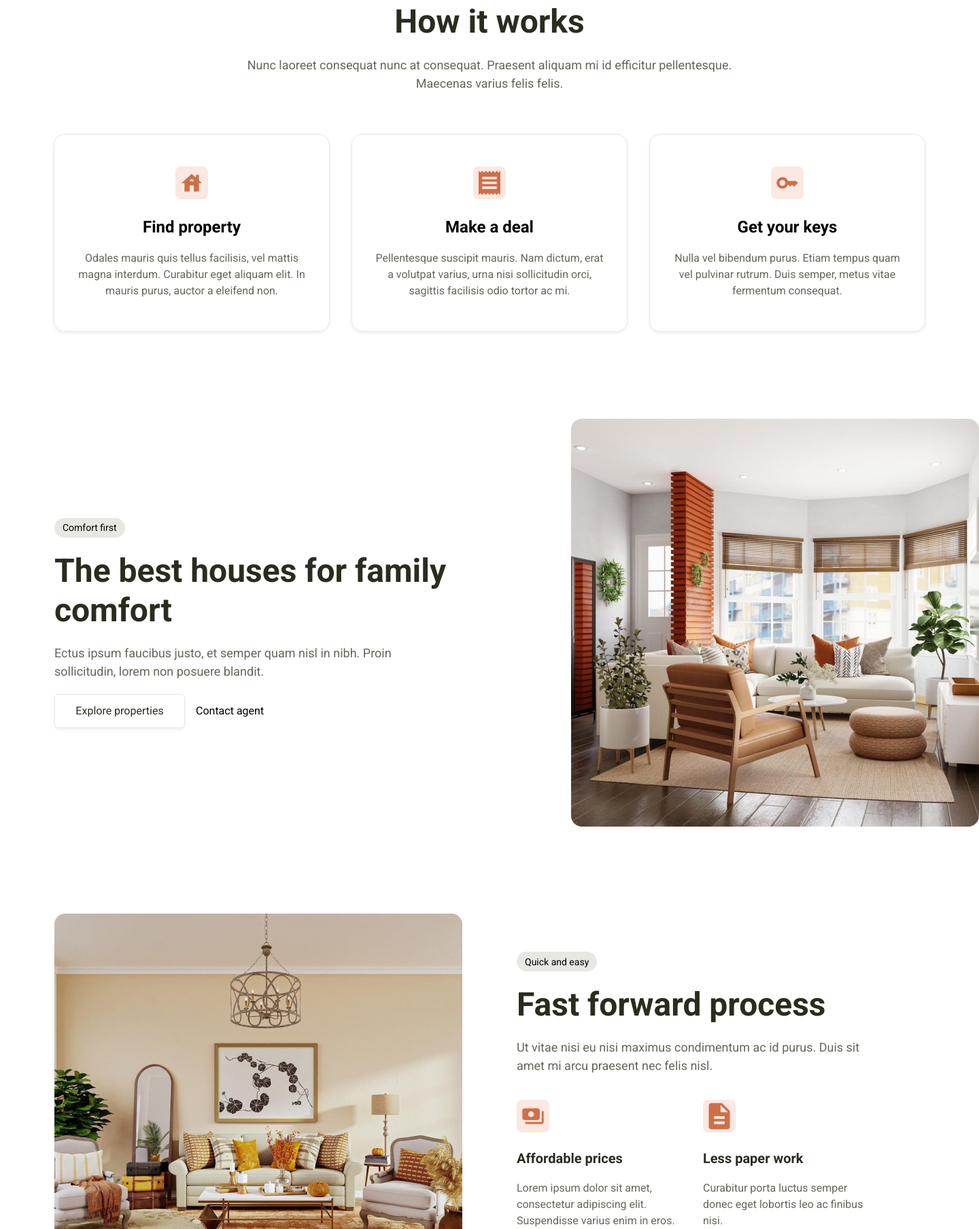
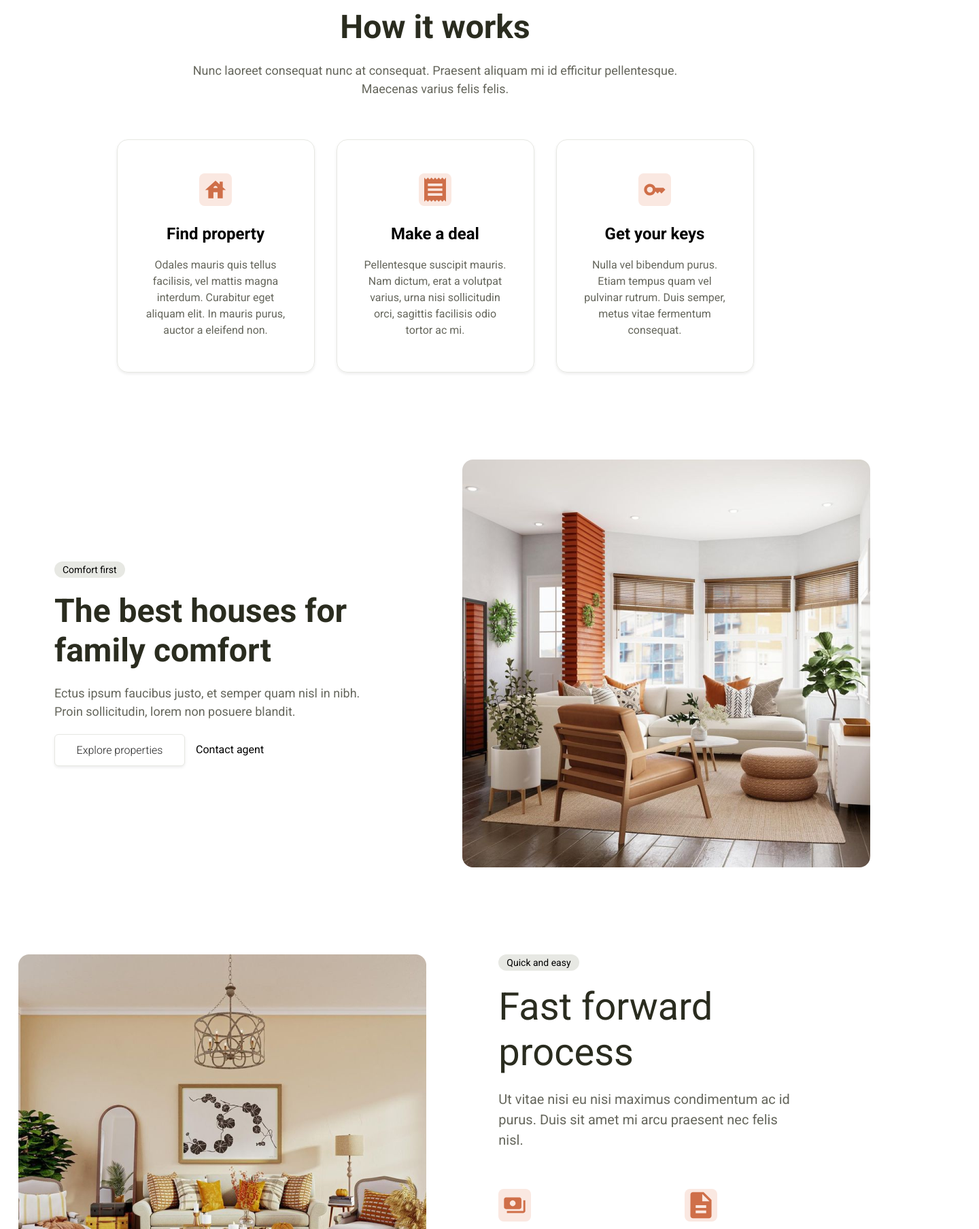
Before and after one commit to romandarmosyuk/FirstProject, a plain HTML site: page index.html in a window 1280 px wide. Shown: the part 992-2800 px from the top of the page at 68% size, 1440 px wide, since content can reach past the window. Drawn offline with Linux system fonts and the light colour scheme.

Commit message:
BEM and refactoring before houses_area

```diff
--- a/css/style.css
+++ b/css/style.css
@@ -5,7 +5,6 @@
 }
 
 body {
-  width: 1440px;
   display: flex;
   flex-direction: column;
   font-family: "Roboto";
@@ -17,20 +16,27 @@ body {
 
 .wrapper {
   display: flex;
-  width: 1280px;
+  max-width: 1280px;
   margin: 0 auto;
+}
+
+.header__wrapper {
+  justify-content: space-between;
   align-items: center;
 }
 
 .button {
-  background: #cf6f49;
-  border: 1px solid #cf6f49;
-  border-radius: 6px;
   display: flex;
   align-items: center;
   justify-content: center;
-  padding: 5px 10px;
   font-weight: 300;
+  background: white;
+  border-radius: 6px;
+}
+
+.button_orange {
+  background: #cf6f49;
+  border: 1px solid #cf6f49;
   color: white;
 }
 
@@ -48,8 +54,11 @@ body {
   border-radius: 35%;
 }
 
+.menu {
+  display: flex;
+}
+
 .header__menu {
-  display: flex;
   gap: 32px;
   margin-right: 25px;
 }
@@ -70,39 +79,39 @@ body {
 .menu__link div {
   display: flex;
 }
-.menu__list-item {
-  list-style-type: none;
-}
 
 .header__button_cart {
   margin-right: 16px;
-  background: white;
   border: 1px solid #e7e8e3;
+  box-shadow: 0px 2px 4px rgba(0, 0, 0, 0.08);
   gap: 5px;
   color: #222;
 }
 
-.header__cart {
-  display: flex;
-  align-items: center;
-
-  border: 1px solid #e7e8e3;
-
-  box-shadow: 0px 2px 4px rgba(0, 0, 0, 0.08);
-  border-radius: 6px;
+.header__button {
+  padding: 9px 21px;
 }
 
-.info_wrapper {
+.intro__wrapper {
   display: flex;
-  height: 686px;
+  min-height: 686px;
+  margin-bottom: 67px;
 }
 
-.info__block_wrapper {
+.intro__block_wrapper {
   display: flex;
   flex-direction: column;
   justify-content: space-between;
-  width: 50%;
+  max-width: 50%;
   background: #f5f5f2;
+}
+
+.imain_img {
+  max-width: 50%;
+  background-image: url("main_img.jpg");
+  background-size: 720px 686px;
+  background-position: center;
+  background-color: #c86b46;
 }
 
 .geometry_block {
@@ -110,8 +119,8 @@ body {
 }
 
 .geometry {
-  width: 135px;
-  height: 147px;
+  max-width: 135px;
+  max-height: 147px;
 }
 
 .transform_block {
@@ -122,7 +131,7 @@ body {
   transform: scale(-1, -1);
 }
 
-.info__block {
+.info_block {
   display: flex;
   flex-direction: column;
   justify-content: center;
@@ -136,73 +145,70 @@ body {
   align-items: center;
   justify-content: center;
   padding: 4px 12px;
-  height: 29px;
   background: #e7e8e3;
   border-radius: 32px;
   font-weight: 400;
   font-size: 14px;
 }
 
-.info__block h1 {
+.info_block h1 {
   font-weight: 400;
   font-size: 56px;
   line-height: 67px;
   color: #2a2c1f;
 }
 
-.info__block p {
-  width: 500px;
+.info_block p {
+  max-width: 500px;
   color: #65665c;
   font-weight: 400;
   font-size: 20px;
   line-height: 30px;
 }
 
-.info__search {
+.intro__search {
   display: flex;
-  width: 480px;
-  height: 50px;
+  flex-wrap: wrap;
+  gap: 16px;
+  width: 100%;
 }
 
-.search__form {
-  display: flex;
-  width: 310px;
-  padding: 9px 19px;
-  margin-right: 16px;
+.button_search {
+  justify-content: flex-start;
+  width: 60%;
   border: 1px solid #e7e8e3;
   box-shadow: 0px 2px 4px rgba(0, 0, 0, 0.08);
-  border-radius: 6px;
-  align-items: center;
   gap: 18px;
-  font-weight: 400;
   font-size: 20px;
   line-height: 30px;
   color: #65665c;
-  background: #ffffff;
 }
 
-.search__form img {
+.button_search img {
   width: 18px;
   height: 18px;
 }
 
 .search__button {
-  width: 154px;
+  max-width: 154px;
   height: 50px;
   font-weight: 400;
   font-size: 20px;
   line-height: 30px;
 }
 
+.intro__button {
+  padding: 9px 18px;
+}
+
 .range_logo {
-  height: 118px;
-  align-items: flex-end;
+  display: flex;
   margin-bottom: 125px;
+  align-items: center;
 }
 
 .range_logo span {
-  width: 243px;
-  height: 54px;
+  max-width: 243px;
   margin-right: auto;
   font-weight: 400;
   font-size: 18px;
@@ -215,12 +221,13 @@ body {
   height: 54px;
 }
 
-.content_box {
+.procedure {
   flex-direction: column;
+  align-items: center;
   margin-bottom: 128px;
 }
 
-.content_box h1 {
+.procedure h1 {
   margin-bottom: 21px;
   font-weight: 700;
   font-size: 48px;
@@ -228,8 +235,8 @@ body {
   color: #2a2c1f;
 }
 
-.content_box > p {
-  width: 754px;
+.procedure > p {
+  max-width: 754px;
   margin-bottom: 61px;
   font-weight: 400;
   font-size: 18px;
@@ -238,26 +245,26 @@ body {
   text-align: center;
 }
 
-.content_box__procedure {
+.procedure__catalog {
   display: grid;
   grid-template-columns: repeat(3, 1fr);
-  grid-template-areas: "grid grid grid";
+  grid-template-areas: "procedure__card procedure__card procedure__card";
   column-gap: 32px;
 }
 
-.grid {
+.procedure__card {
   display: flex;
   flex-direction: column;
-  justify-content: center;
+  justify-content: space-between;
   align-items: center;
-  height: 291px;
-  padding: 0 33px;
+  max-width: 291px;
+  padding: 49px 33px;
   border: 1px solid #e7e8e3;
   box-shadow: 0px 2px 4px rgba(0, 0, 0, 0.08);
   border-radius: 16px;
 }
 
-.grid__image {
+.procedure__image {
   display: flex;
   width: 48px;
   height: 48px;
@@ -268,15 +275,15 @@ body {
   margin-bottom: 24px;
 }
 
-.grid span {
+.procedure__card span {
   margin-bottom: 17px;
   font-weight: 700;
   font-size: 24px;
   line-height: 34px;
 }
 
-.grid p {
-  width: 338px;
+.procedure__card p {
+  max-width: 338px;
   font-weight: 400;
   font-size: 16px;
   line-height: 24px;
@@ -284,27 +291,34 @@ body {
   color: #65665c;
 }
 
-.info__block_color {
-  background-color: white;
+.best_houses {
+  min-height: 600px;
+  gap: 60px;
+  margin-bottom: 128px;
 }
 
-.info__block_color h1 {
+.best_houses__info_block > h1 {
   font-weight: 700;
   font-size: 48px;
   line-height: 58px;
 }
 
-.info__block_color p {
-  width: 520px;
+.best_houses__info_block > p {
+  max-width: 520px;
   font-weight: 400;
   font-size: 18px;
   line-height: 27px;
+  color: #65665c;
 }
 
-.search__form_text {
+.best_houses__button {
   justify-content: center;
   width: 192px;
-  padding: 0;
+  border: 1px solid #e7e8e3;
+  box-shadow: 0px 2px 4px rgba(0, 0, 0, 0.08);
+  gap: 5px;
+  color: #222;
+  padding: 13px 25px;
 }
 
 .search__form_text span {
@@ -327,49 +341,41 @@ body {
   padding-right: 10px;
 }
 
-.info_wrapper-2 {
-  align-items: center;
-  justify-content: space-evenly;
-  height: 600px;
-  margin-bottom: 128px;
-}
-
-.info__wrapper_image {
+.best_houses__image {
   width: 600px;
   height: 600px;
 }
 
-.info_wrapper_block2 {
-  height: 600px;
-  gap: 60px;
+.process {
+  justify-content: space-evenly;
+  min-height: 600px;
   margin-bottom: 128px;
 }
 
-.info__block_color-2 {
-  width: 600px;
-  padding: 0;
+.process__info_block {
+  max-width: 600px;
 }
 
-.info__block_color-2 p {
+.process__info_block p {
   margin-bottom: 37px;
 }
 
-.content_box__procedure-2 {
+.process__catalog {
   display: grid;
   grid-template-columns: repeat(2, 1fr);
-  grid-template-areas: "grid-2 grid-2";
+  grid-template-areas: "process__card process__card";
   column-gap: 24px;
 }
 
-.grid-2 {
+.process__card {
   display: flex;
   flex-direction: column;
   justify-content: center;
   align-items: flex-start;
-  height: 180px;
+  min-height: 180px;
 }
 
-.grid-2 span {
+.process__card span {
   font-weight: 700;
   font-size: 20px;
   line-height: 28px;
@@ -377,7 +383,7 @@ body {
   margin-bottom: 18px;
 }
 
-.grid-2 p {
+.process__card p {
   width: 250px;
   font-weight: 400;
   font-size: 16px;
@@ -886,7 +892,6 @@ body {
 }
 
 .footer_logo_wrapper {
-  width: 1152px;
   display: flex;
   justify-content: space-between;
   align-items: center;
--- a/index.html
+++ b/index.html
@@ -15,13 +15,13 @@
   </head>
   <body>
     <header class="header">
-      <div class="wrapper">
+      <div class="wrapper header__wrapper">
         <div class="logo header__logo">
           <span class="logo__circle"></span>
           <img src="img/logo__img.svg" alt="logo" class="logo__img" />
         </div>
 
-        <nav class="header__menu menu">
+        <nav class="menu header__menu">
           <a href="#" class="menu__link"><span>Home</span></a>
 
           <a href="#" class="menu__link"
@@ -47,29 +47,29 @@
           <img src="img/cart_img.svg" alt="" class="cart_img" />
           <span>Cart</span>
         </div>
-        <div class="button">Find a property</div>
+        <div class="button header__button button_orange">Find a property</div>
       </div>
     </header>
 
     <main>
-      <div class="info info_wrapper">
-        <div class="info__block_wrapper">
+      <div class="intro intro__wrapper">
+        <div class="intro__block_wrapper">
           <div class="geometry_block">
             <img class="geometry" src="img/geometry.svg" alt="" />
           </div>
-          <div class="info__block">
+          <div class="info_block">
             <div class="info__text"><span>Find your dream place</span></div>
             <h1>Find house for yor family in minutes</h1>
             <p>
               Aenean sodales mauris quis tellus facilisis, vel mattis magna.
               Interdum curabitur eget aliquam elit in mauris purus.
             </p>
-            <div class="search info__search">
-              <div class="search__form">
+            <div class="intro__search">
+              <div class="button intro__button button_search">
                 <img src="img/search.svg" alt="" />
                 <span>Search</span>
               </div>
-              <div class="search__button button">
+              <div class="button intro__button button_orange">
                 <span>Find property</span>
               </div>
             </div>
@@ -78,22 +78,22 @@
             <img class="geometry transform-1" src="img/geometry.svg" alt="" />
           </div>
         </div>
-
-        <img src="img/main_img.jpg" alt="" class="main_img" />
+        <div class="imain_img"></div>
       </div>
       <div class="wrapper range_logo">
         <span>As seen on the world's best magazines and media</span>
         <img src="img/range_logo.svg" alt="" />
       </div>
-      <div class="content_box wrapper">
+
+      <div class="procedure wrapper">
         <h1>How it works</h1>
         <p>
           Nunc laoreet consequat nunc at consequat. Praesent aliquam mi id
           efficitur pellentesque. Maecenas varius felis felis.
         </p>
-        <div class="content_box__procedure">
-          <div class="grid">
-            <div class="grid__image">
+        <div class="procedure__catalog">
+          <div class="procedure__card">
+            <div class="procedure__image">
               <img
                 src="img/house.svg"
                 alt=""
@@ -107,8 +107,8 @@
               non.
             </p>
           </div>
-          <div class="grid">
-            <div class="grid__image">
+          <div class="procedure__card">
+            <div class="procedure__image">
               <img
                 src="img/receipt.svg"
                 alt=""
@@ -121,8 +121,8 @@
               urna nisi sollicitudin orci, sagittis facilisis odio tortor ac mi.
             </p>
           </div>
-          <div class="grid">
-            <div class="grid__image">
+          <div class="procedure__card">
+            <div class="procedure__image">
               <img src="img/key.svg" alt="" style="width: 32px; height: 48px" />
             </div>
             <span>Get your keys</span>
@@ -134,16 +134,16 @@
         </div>
       </div>
 
-      <div class="info info_wrapper info_wrapper_block2">
-        <div class="info__block info__block_color">
+      <div class="best_houses wrapper">
+        <div class="info_block best_houses__info_block">
           <div class="info__text"><span>Comfort first</span></div>
           <h1>The best houses for family comfort</h1>
           <p>
             Ectus ipsum faucibus justo, et semper quam nisl in nibh. Proin
             sollicitudin, lorem non posuere blandit.
           </p>
-          <div class="search info__search">
-            <div class="search__form search__form_text">
+          <div class="intro__search">
+            <div class="button best_houses__button">
               <span>Explore properties</span>
             </div>
             <div class="contact">
@@ -152,21 +152,21 @@
             </div>
           </div>
         </div>
-        <img class="info__wrapper_image" src="img/design_1.png" alt="" />
+        <img class="best_houses__image" src="img/design_1.png" alt="" />
       </div>
 
-      <div class="info info_wrapper info_wrapper-2">
-        <img class="info__wrapper_image" src="img/design _2.png" alt="" />
-        <div class="info__block info__block_color info__block_color-2">
+      <div class="process wrapper">
+        <img class="best_houses__image" src="img/design _2.png" alt="" />
+        <div class="info_block process__info_block">
           <div class="info__text"><span>Quick and easy</span></div>
           <h1>Fast forward process</h1>
           <p>
             Ut vitae nisi eu nisi maximus condimentum ac id purus. Duis sit amet
             mi arcu praesent nec felis nisl.
           </p>
-          <div class="content_box__procedure-2">
-            <div class="grid-2">
-              <div class="grid__image">
+          <div class="process__catalog">
+            <div class="process__card">
+              <div class="procedure__image">
                 <img
                   src="img/payments.svg"
                   alt=""
@@ -179,8 +179,8 @@
                 Suspendisse varius enim in eros.
               </p>
             </div>
-            <div class="grid-2">
-              <div class="grid__image">
+            <div class="process__card">
+              <div class="procedure__image">
                 <img
                   src="img/description.svg"
                   alt=""
@@ -194,8 +194,8 @@
               </p>
             </div>
           </div>
-          <div class="search info__search">
-            <div class="search__form search__form_text">
+          <div class="intro__search">
+            <div class="button best_houses__button">
               <span>Explore properties</span>
             </div>
             <div class="contact">
```
